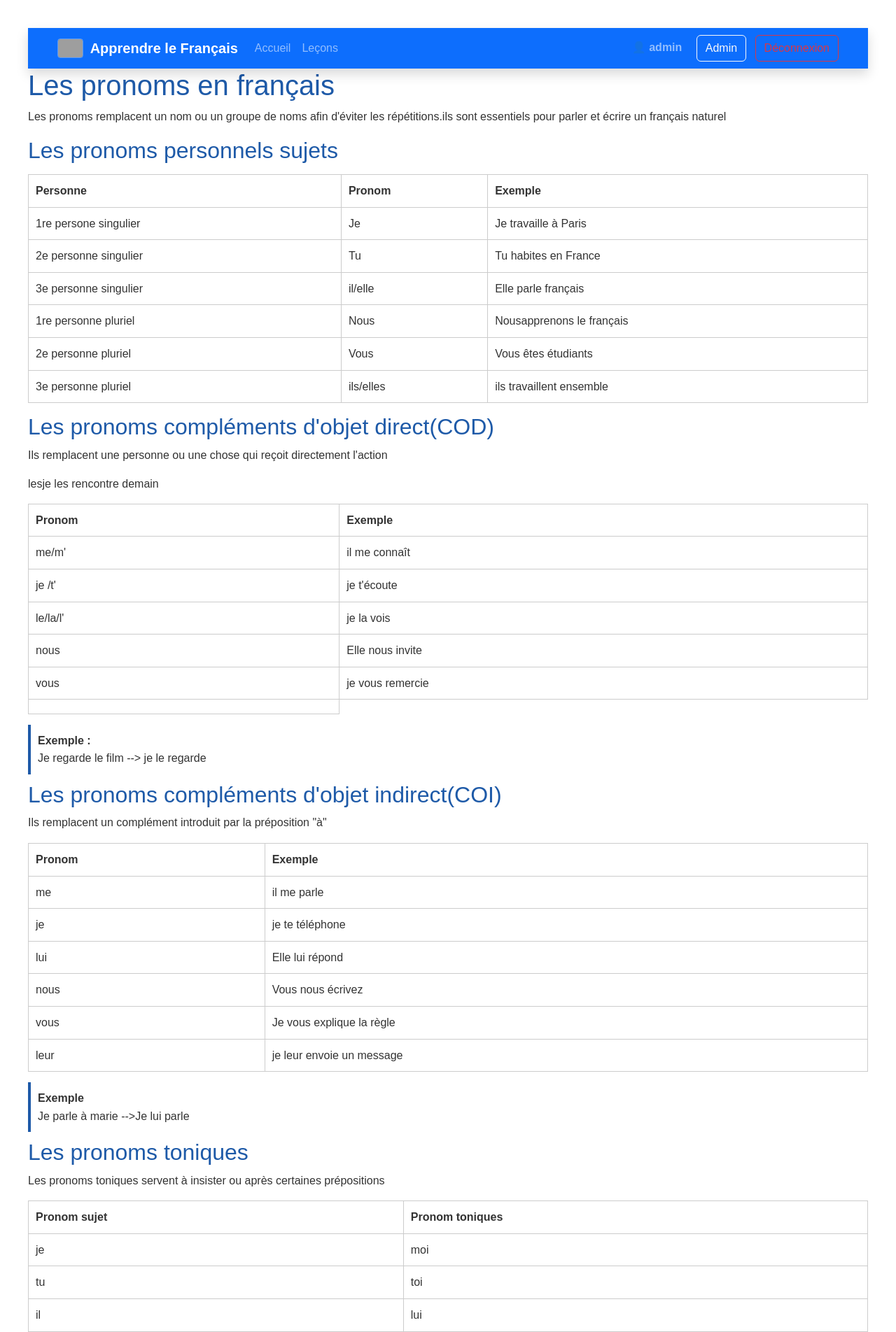
After one commit to Rmerhej/french-for-beginners, a Spring Boot app: page /pronoms in a window 1280 px wide. The commit adds this page. Shown: the top 1904 px of the page at 70% size. Run offline with Spring Boot 4, Linux system fonts and the light colour scheme; a user stored in the database is signed in; some of the project's set-up classes (security, data sources, template engines, error pages and the like) are left out, and stand-ins take their place; some libraries are stand-ins or nearby versions; grey boxes are pictures that could not be loaded.

Commit message:
ajout des variables d'environnement pour l'acces admin et contenu pronom

```diff
--- /dev/null
+++ b/src/main/java/com/apprendrefr/controller/SupportsCoursController.java
@@ -0,0 +1,25 @@
+package com.apprendrefr.controller;
+
+import org.springframework.stereotype.Controller;
+import org.springframework.web.bind.annotation.GetMapping;
+@Controller
+public class SupportsCoursController {
+
+    @GetMapping("/supports-de-cours")
+    public String allerSupportCours(){
+        return "supports-de-cours";
+
+    }
+
+    @GetMapping("/adjectif")
+    public String allerSurAdjectif(){
+        return "adjectif";
+
+    }
+    @GetMapping("/pronoms")
+    public String allerSurPronoms(){
+        return "pronoms";
+
+    }
+
+}
--- a/src/main/java/com/apprendrefr/repository/ExerciseRepository.java
+++ b/src/main/java/com/apprendrefr/repository/ExerciseRepository.java
@@ -11,7 +11,10 @@ import java.util.List;
 
 public interface ExerciseRepository extends  JpaRepository<Exercise, Long>  {
     List<Exercise> findByLessonTitle(String lessonTitle);
+
+    List<Exercise> findByExerciseType(String exerciseType);
     Page<Exercise> findAll(Pageable pageable);
     Page<Exercise> findByQuestionContainingIgnoreCaseOrLessonTitleContainingIgnoreCase(
             String question, String lessonTitle, Pageable pageable);
+
 }
--- a/src/main/resources/templates/fragments/footer.html
+++ b/src/main/resources/templates/fragments/footer.html
@@ -43,7 +43,7 @@
                 © 2026 French For Beginners - Tous droits réservés
             </div>
             <div class="col-md-6 text-center text-md-end small">
-                Développé par <span style="color: red;font-weight:bold">Merhej Roland</span>  avec ❤️ pour les apprenants de français
+                Développé par MERHEJ Roland avec ❤️ pour les apprenants de français
             </div>
         </div>
     </div>
--- a/src/main/resources/templates/lesson-vocabulary.html
+++ b/src/main/resources/templates/lesson-vocabulary.html
@@ -75,7 +75,7 @@
                                 onclick="playAudio(this.getAttribute('data-audio-url'))">
                             🔊 Écouter la prononciation
                         </button>
-                        <small class="text-muted d-block mt-1" th:text="${word.audioUrl}"></small>
+                       <!-- <small class="text-muted d-block mt-1" th:text="${word.audioUrl}"></small>-->
                     </div>
                 </div>
             </div>
--- /dev/null
+++ b/src/main/resources/templates/pronoms.html
@@ -0,0 +1,219 @@
+<!doctype html>
+<html lang="fr" xmlns:th="http://www.thymeleaf.org">
+<head>
+    <meta charset="UTF-8">
+    <meta name="viewport"
+          content="width=device-width, user-scalable=no, initial-scale=1.0, maximum-scale=1.0, minimum-scale=1.0">
+    <meta http-equiv="X-UA-Compatible" content="ie=edge">
+    <title>Les pronoms</title>
+    <link href="https://cdn.jsdelivr.net/npm/bootstrap@5.3.3/dist/css/bootstrap.min.css" rel="stylesheet">
+    <style>
+        body {font-family: Arial, Helvetica, sans-serif;
+        margin:40px;
+        line-height:1.6;
+        color:#333;
+         }
+        h1,h2{
+        color:#1e5aa8}
+        table{
+        width:100%;border-collapse:collapse;margin:15px 0;}
+        th,td{border:1px solid #ccc;padding:10px;text-align:left;}
+        th{backgroud-color:#f0f4f8;}
+        .exemple{backgroud-color:#f8f9fa; padding:10px;border-left:4px solid #1e5aa8;margin:10px 0;}
+        .exercise{backgroud-color:#fff8dc;margin:15px;margin-top:20px;}
+
+    </style>
+</head>
+<body>
+<div th:replace="~{fragments/navbar :: navbar}"></div>
+<h1>Les pronoms en français</h1>
+<p>Les pronoms remplacent un nom ou un groupe de noms afin d'éviter
+    les répétitions.ils sont essentiels pour parler et écrire un français naturel</p>
+<h2>Les pronoms personnels sujets</h2>
+<table>
+    <tr>
+        <th>Personne</th>
+        <th>Pronom</th>
+        <th>Exemple</th>
+    </tr>
+    <tr>
+        <td>1re persone singulier</td>
+        <td>Je</td>
+        <td>Je travaille à Paris</td>
+
+    </tr>
+    <tr>
+        <td>2e personne singulier</td>
+        <td>Tu</td>
+        <td>Tu habites en France</td>
+    </tr>
+    <tr>
+        <td>3e personne singulier</td>
+        <td>il/elle</td>
+        <td>Elle parle français</td>
+    </tr>
+    <tr>
+        <td>1re personne pluriel</td>
+        <td>Nous</td>
+        <td>Nousapprenons le français</td>
+    </tr>
+    <tr>
+        <td>2e personne pluriel</td>
+        <td>Vous</td>
+        <td>Vous êtes étudiants</td>
+    </tr>
+    <tr>
+        <td>3e personne pluriel</td>
+        <td>ils/elles</td>
+        <td>ils travaillent ensemble</td>
+    </tr>
+</table>
+<h2>Les pronoms compléments d'objet direct(COD)</h2>
+<p>Ils remplacent une personne ou une chose qui reçoit directement l'action</p>
+<table>
+    <tr>
+        <th>Pronom</th>
+        <th>Exemple</th>
+    </tr>
+    <tr>
+        <td>me/m'</td>
+        <td>il me connaît</td>
+    </tr>
+    <tr>
+        <td>je /t'</td>
+        <td>je t'écoute</td>
+    </tr>
+    <tr>
+        <td>le/la/l'</td>
+        <td>je la vois</td>
+    </tr>
+    <tr>
+        <td>nous</td>
+        <td>Elle nous invite</td>
+    </tr>
+    <tr>
+        <td>vous</td>
+        <td>je vous remercie</td>
+    </tr>
+    <td>
+        <tr>les</tr>
+        <tr>je les rencontre demain</tr>
+    </td>
+</table>
+<div class="exemple"><strong>Exemple :</strong><br>Je regarde le film --> je le regarde</div>
+<h2>Les pronoms compléments d'objet indirect(COI)</h2>
+<p>Ils remplacent un complément introduit par la préposition "à"</p>
+<table>
+    <tr>
+        <th>Pronom</th>
+        <th>Exemple</th>
+    </tr>
+    <tr>
+        <td>me</td>
+        <td>il me parle</td>
+    </tr>
+    <tr>
+        <td>je</td>
+        <td>je te téléphone</td>
+    </tr>
+    <tr>
+        <td>lui</td>
+        <td>Elle lui répond</td>
+    </tr>
+    <tr>
+        <td>nous</td>
+        <td>Vous nous écrivez</td>
+    </tr>
+    <tr>
+        <td>vous</td>
+        <td>Je vous explique la règle</td>
+    </tr>
+    <tr>
+        <td>leur</td>
+        <td>je leur envoie un message</td>
+    </tr>
+</table>
+<div class="exemple"><strong>Exemple</strong><br>Je parle à marie -->Je lui parle</div>
+<h2>Les pronoms toniques</h2>
+<p>Les pronoms toniques servent à insister ou après certaines prépositions</p>
+<table>
+    <tr>
+        <th>Pronom sujet</th>
+        <th>Pronom toniques</th>
+    </tr>
+    <tr>
+        <td>je</td>
+        <td>moi</td></tr>
+    <tr>
+        <td>tu</td>
+        <td>toi</td>
+    </tr>
+    <tr>
+        <td>il</td>
+        <td>lui</td>
+    </tr>
+    <tr>
+        <td>elle</td>
+        <td>elle</td>
+    </tr>
+        <tr>
+            <td>nous</td>
+            <td>nous</td>
+        </tr>
+      <tr>
+          <td>vous</td>
+          <td>vous</td>
+      </tr>
+    <tr>
+        <td>ils</td>
+        <td>eux</td>
+    </tr>
+    <tr>
+        <td>elles</td>
+        <td>elles</td>
+    </tr>
+</table>
+<div class="exemple"><strong>Exemples :</strong><br>-Moi,j'aime le café<br>-Elle travaille avec lui</div>
+<h2>Les pronoms "y" et "en"</h2>
+<table>
+    <tr>
+        <th>Pronom</th>
+        <th>Utilisation</th>
+        <th>Exemple</th>
+    </tr>
+    <tr>
+        <td>Y</td>
+        <td>Remplace un lieu ou un complément introduit par "à"</td>
+        <td>Je vais à Paris -->j'y vais</td>
+    </tr>
+    <tr>
+        <td>En</td>
+        <td>Remplace un complément introduit par "de" ou une quantité</td>
+        <td>J'ai des livres -->j'en ai</td>
+    </tr>
+</table>
+<h2>à retenir</h2>
+<ul>
+    <li>Les pronoms remplacent des noms pour éviter les répétitions</li>
+    <li>le pronom se place généralement le verbe</li>
+    <li>"Y" remplace souvent un lieu"En" remplace souvent un complément introduit par "de"</li>
+    <li></li>
+</ul>
+<div class="exercise"><h2>Exercises</h2><p><strong>1</strong>Remplacer le mot en italique par un pronom :</p>
+<ol>
+    <li>je vois <em>Marie</em></li>
+    <li>nous parlons à <em>nos collègues</em></li>
+    <li>tu vas à <em>la bibliothèque</em></li>
+    <li>elle achète<em>des fruits</em></li>
+</ol>
+    <p><strong>Réponses :</strong></p>
+    <ol>
+        <li>je la vois</li>
+        <li>nous leur parlons</li>
+        <li>tu y vas</li>
+        <li>elle en achète</li>
+    </ol>
+</div>
+<div th:replace="~{fragments/footer :: footer}"></div>
+</body>
+</html>
```
Also changed, not shown: src/main/java/com/apprendrefr/DataInitializer.java (+36 -17 lines), src/main/java/com/apprendrefr/config/SecurityConfig.java (+4 -6 lines), src/main/java/com/apprendrefr/controller/AdminController.java (+38 -16 lines), src/main/java/com/apprendrefr/controller/QuizController.java (added, +13 -0 lines), src/main/java/com/apprendrefr/entity/Exercise.java (+14 -2 lines), src/main/java/com/apprendrefr/service/ExerciseService.java (+13 -5 lines), src/main/resources/application.yml (+6 -1 lines), src/main/resources/templates/adjectif.html (added, +115 -0 lines), src/main/resources/templates/admin/exercise-form.html (+50 -31 lines), src/main/resources/templates/admin/vocabulary-list.html (+20 -46 lines), src/main/resources/templates/index.html (+10 -0 lines), src/main/resources/templates/quiz.html (added, +13 -0 lines), src/main/resources/templates/supports-de-cours.html (added, +33 -0 lines), 1 other file.
